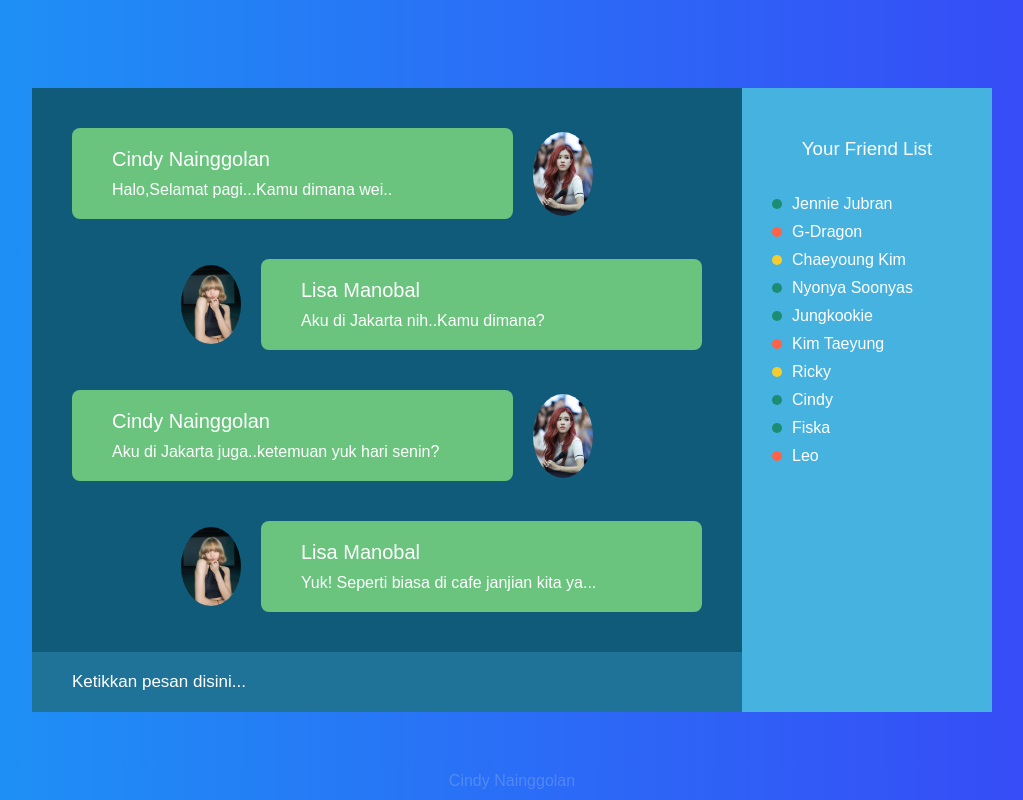
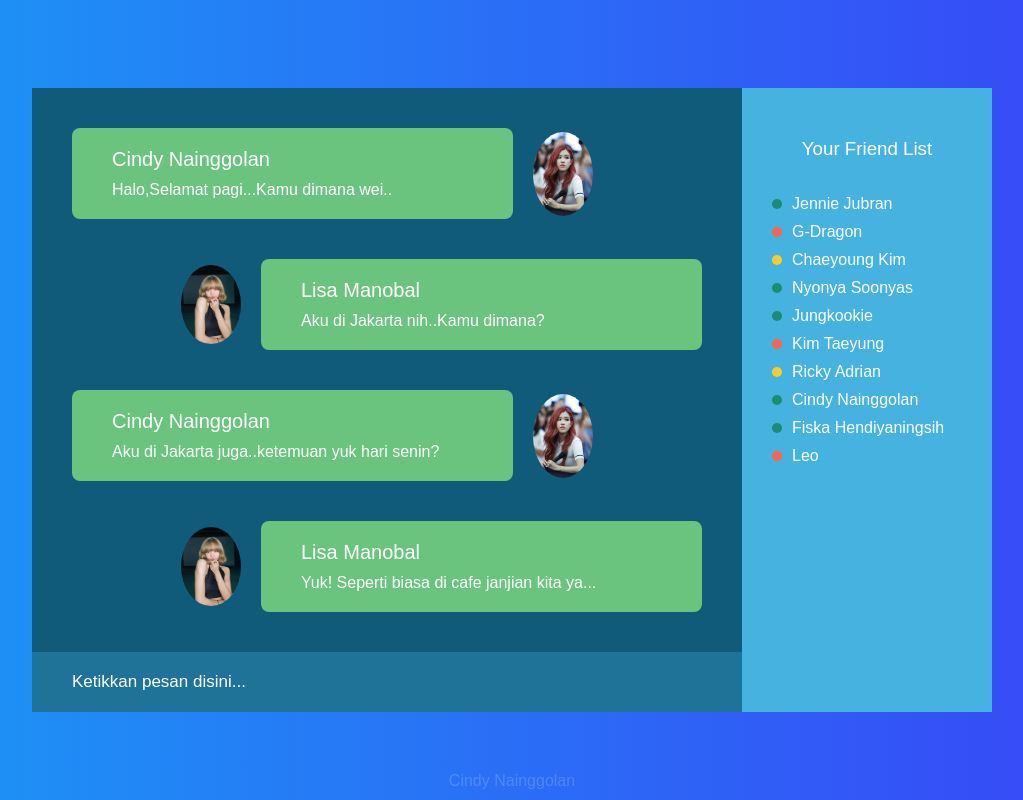
Before and after one commit to rosieposiecngl/simpleUIChatbox, a website built with Parcel: page index.html in a window 1280 px wide. Shown: the whole page, without its empty margins (128-1151 px from the left). Built offline with nearby package versions, Linux system fonts and the light colour scheme.

Commit message:
edit index.html update freindlist

```diff
--- a/index.html
+++ b/index.html
@@ -51,9 +51,9 @@
             <li class="online">Nyonya Soonyas</li>
             <li class="online">Jungkookie</li>
             <li class="offline">Kim Taeyung</li>
-            <li class="busy">Ricky</li>
-            <li class="online">Cindy</li>
-            <li class="online">Fiska</li>
+            <li class="busy">Ricky Adrian</li>
+            <li class="online">Cindy Nainggolan</li>
+            <li class="online">Fiska Hendiyaningsih</li>
             <li class="offline">Leo</li>
           </ul>
         </div>
```
